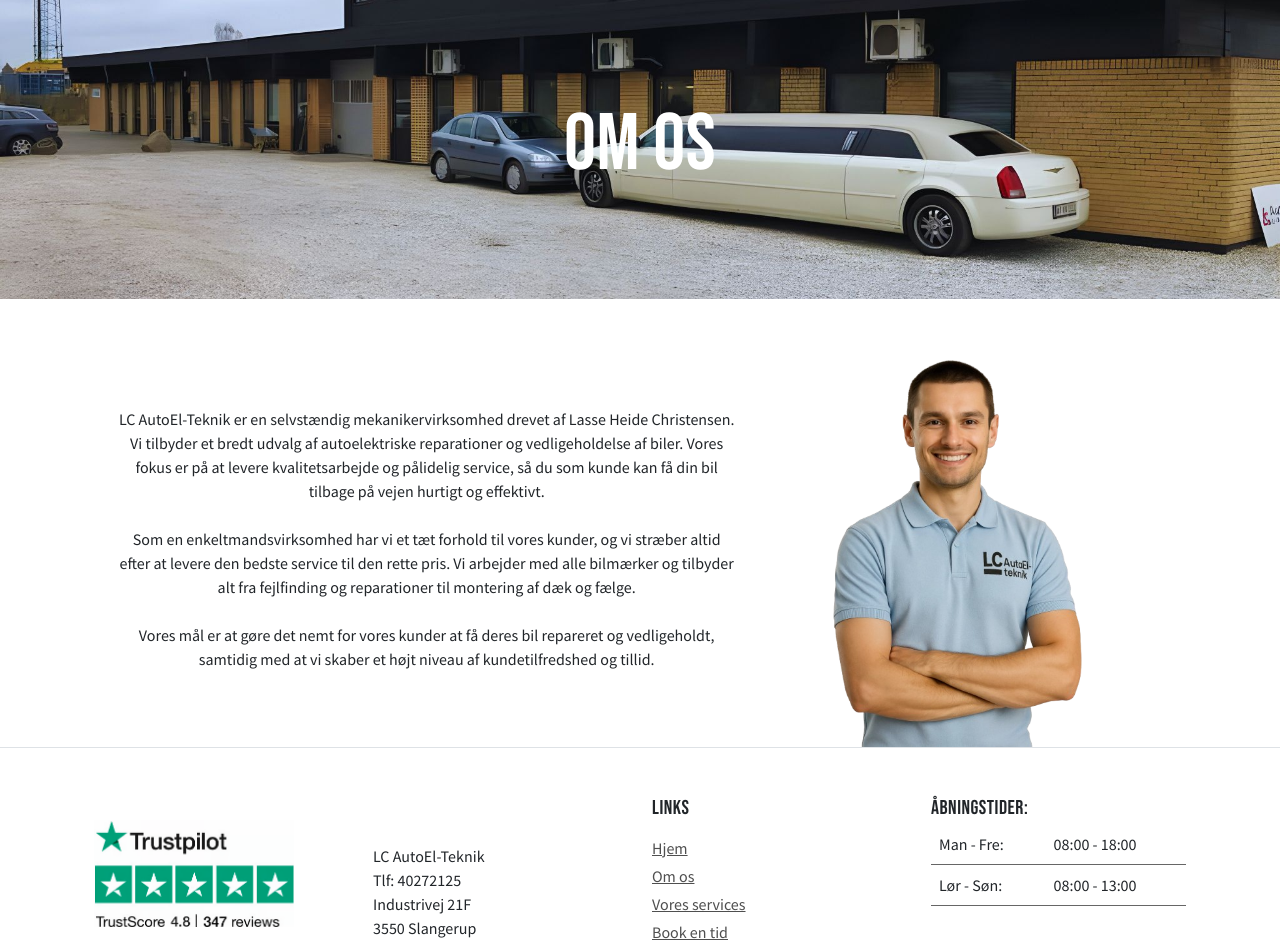
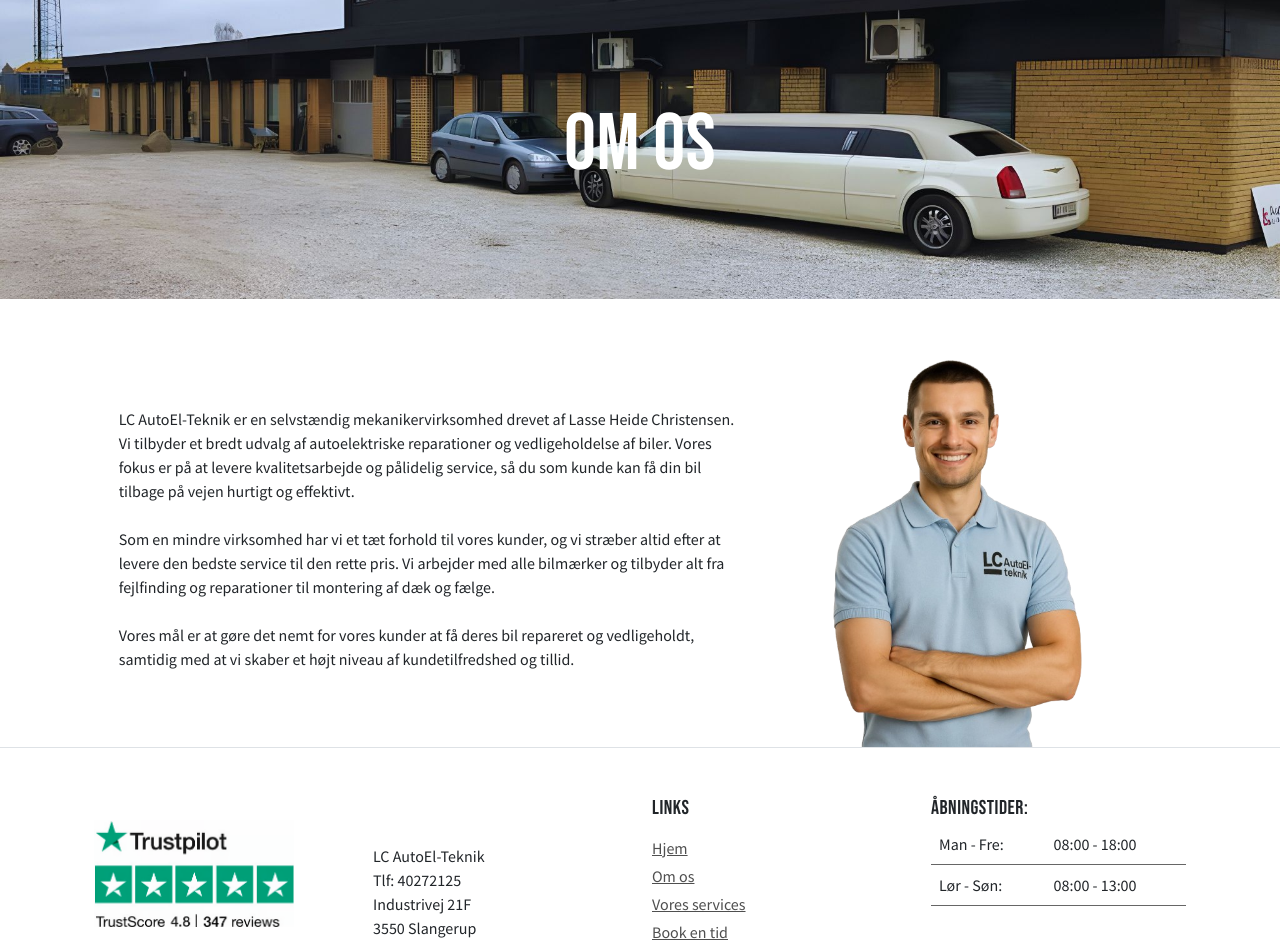
Before and after one commit to migr-kea/mechanic, a Flask app: page /about in a window 1280 px wide. Shown: the part 65-1006 px from the top of the page. Run offline with Flask 3, Linux system fonts and the light colour scheme.

Commit message:
updated .gitignore

```diff
--- a/templates/about.html
+++ b/templates/about.html
@@ -15,11 +15,11 @@ background-position: center;
 <div class="container-fluid text-center pt-5">
     <div class="row justify-content-center align-items-center">
       <div class="col-6">
-        <p>LC AutoEl-Teknik er en selvstændig mekanikervirksomhed drevet af Lasse Heide Christensen.
+        <p class="text-start">LC AutoEl-Teknik er en selvstændig mekanikervirksomhed drevet af Lasse Heide Christensen.
           Vi tilbyder et bredt udvalg af autoelektriske reparationer og vedligeholdelse af biler.
           Vores fokus er på at levere kvalitetsarbejde og pålidelig service,
           så du som kunde kan få din bil tilbage på vejen hurtigt og effektivt.<br><br>
-          Som en enkeltmandsvirksomhed har vi et tæt forhold til vores kunder,
+          Som en mindre virksomhed har vi et tæt forhold til vores kunder,
           og vi stræber altid efter at levere den bedste service til den rette pris.
           Vi arbejder med alle bilmærker og tilbyder alt fra fejlfinding og reparationer til montering af dæk og fælge.<br><br>
           Vores mål er at gøre det nemt for vores kunder at få deres bil repareret og vedligeholdt,
```
Also changed, not shown: instance/bookings.db (deleted), 1 other file.
